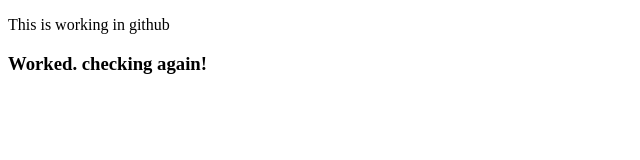
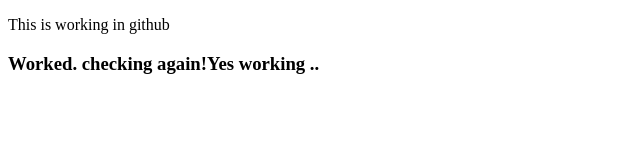
Before and after one commit to manikanta-kvv/coursera-html-css-js-test, a plain HTML site: page site/index.html in a window 1280 px wide. Shown: the whole page, without its empty margins (0-640 px from the left). Drawn offline with Linux system fonts and the light colour scheme.

Commit message:
New modification.

```diff
--- a/site/index.html
+++ b/site/index.html
@@ -8,6 +8,6 @@
 </head>
 <body>
     <p>This is working in github</p>
-    <h3>Worked. checking again!</h3>
+    <h3>Worked. checking again!Yes working ..</h3>
 </body>
 </html>
```
